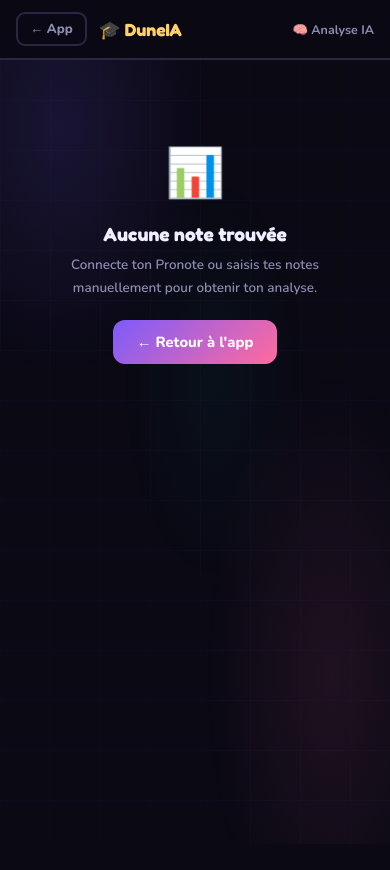
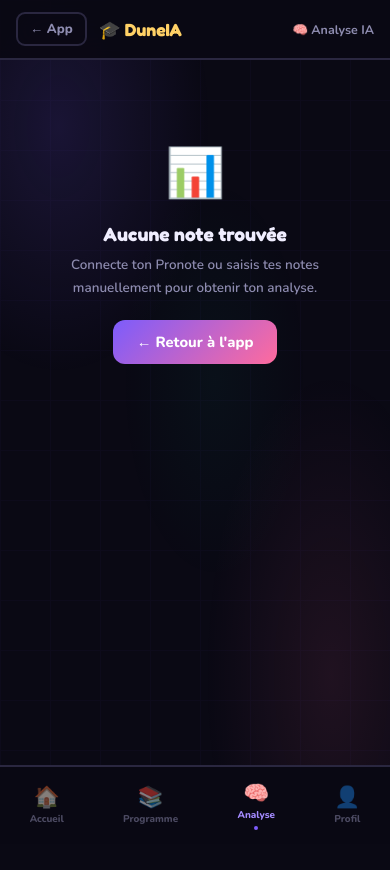
Before and after one commit to oboudri-web/duneia-frontend, a Next.js app: page /analyse in a window 390 px wide. Shown: the top 870 px of the page. Before the commit the page ends 844 px from the top, so only its background shows below. Built offline with nearby package versions, Linux system fonts and the light colour scheme; sample sign-in values are in the browser's storage.

Commit message:
feat: bottom navigation bar mobile

```diff
--- a/app/layout.tsx
+++ b/app/layout.tsx
@@ -1,5 +1,6 @@
 import type { Metadata } from 'next'
 import './globals.css'
+import BottomNav from '../components/BottomNav'
 
 export const metadata: Metadata = {
   title: 'DuneIA — Connecte ton Pronote, progresse vraiment',
@@ -17,6 +18,7 @@ export default function RootLayout({
         <div className="bg-layer" />
         <div className="grid-bg" />
         {children}
+        <BottomNav />
       </body>
     </html>
   )
--- /dev/null
+++ b/components/BottomNav.tsx
@@ -0,0 +1,55 @@
+'use client'
+import { useRouter, usePathname } from 'next/navigation'
+
+export default function BottomNav() {
+  const router = useRouter()
+  const path = usePathname()
+
+  const tabs = [
+    { icon: '🏠', label: 'Accueil', href: '/app' },
+    { icon: '📚', label: 'Programme', href: '/app' },
+    { icon: '🧠', label: 'Analyse', href: '/analyse' },
+    { icon: '👤', label: 'Profil', href: '/profil' },
+  ]
+
+  // Don't show on landing, auth, onboarding
+  if(['/', '/auth', '/onboarding', '/paiement'].includes(path)) return null
+
+  return (
+    <>
+      {/* Bottom nav spacer */}
+      <div style={{height:'80px'}}/>
+
+      {/* Bottom nav */}
+      <div style={{
+        position:'fixed', bottom:0, left:0, right:0, zIndex:200,
+        background:'rgba(10,9,20,0.97)', backdropFilter:'blur(20px)',
+        borderTop:'2px solid #2a2740',
+        paddingBottom:'env(safe-area-inset-bottom)',
+        display:'flex', alignItems:'center', justifyContent:'space-around',
+        padding:'8px 0 calc(8px + env(safe-area-inset-bottom))',
+      }}>
+        {tabs.map((tab, i) => {
+          const active = path === tab.href
+          return (
+            <button key={i} onClick={()=>router.push(tab.href)} style={{
+              display:'flex', flexDirection:'column', alignItems:'center', gap:'3px',
+              background:'transparent', border:'none', cursor:'pointer',
+              padding:'6px 16px', borderRadius:'12px',
+              transition:'all 0.2s',
+              opacity: active ? 1 : 0.5,
+            }}>
+              <span style={{fontSize:'1.3rem'}}>{tab.icon}</span>
+              <span style={{
+                fontSize:'0.62rem', fontWeight:800,
+                color: active ? '#a48bff' : '#8e8cb0',
+                fontFamily:'Nunito,sans-serif'
+              }}>{tab.label}</span>
+              {active && <div style={{width:'4px', height:'4px', borderRadius:'50%', background:'#7c5cfc', marginTop:'1px'}}/>}
+            </button>
+          )
+        })}
+      </div>
+    </>
+  )
+}
```
